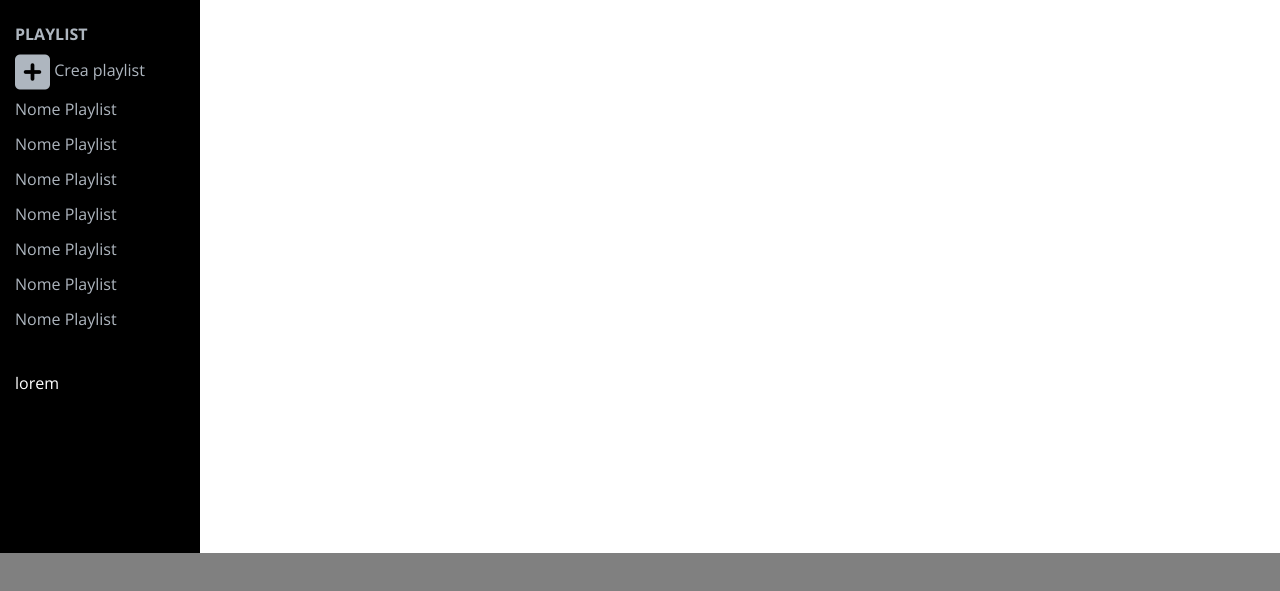
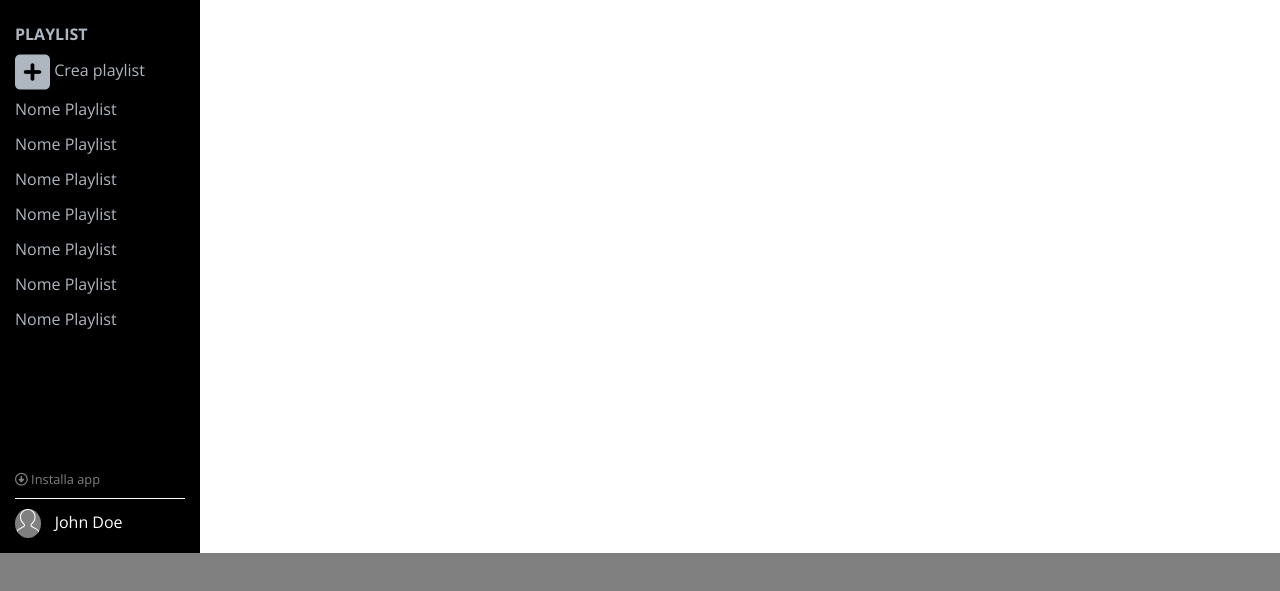
Before and after one commit to furvietto/html-css-spotifyweb, a plain HTML site: page index.html in a window 1280 px wide. Shown: the part 199-790 px from the top of the page. Drawn offline with nearby package versions, Linux system fonts and the light colour scheme.

Commit message:
add user nav

```diff
--- a/css/style.css
+++ b/css/style.css
@@ -53,11 +53,13 @@ header .upgrade button:hover {
 }
 /* nav */
 
+.nav-user-bot {
+    position: absolute;
+    bottom: 0;
+    left: 0;
+    color: white;
+}
 
-
-.h {
-    height: 280px;
-}
 
 .overflow {
     overflow: auto;
@@ -72,8 +74,8 @@ nav {
    z-index: 2;
    background-color: black;
    width: 200px;
-   height: 100vh;
-    padding: 15px 15px 88px 15px;
+   height: calc(100vh - 48px);
+    padding: 15px;
 }
 
 .logo-spotify {
@@ -91,6 +93,20 @@ nav a {
     text-decoration: none;
 }
 
+.user-nav {
+    margin-right: 10px;
+    width: 15%;
+    border-radius: 50%;
+    vertical-align: middle;
+    background-color: grey;
+}
+
+.download-app {
+    color: grey;
+    font-size: 0.8em;
+    padding-bottom: 10px;
+    border-bottom: 1px solid white;
+}
 /* hover */
 
 nav ul li:hover a{
@@ -99,6 +115,11 @@ nav ul li:hover a{
 
 nav ul li:hover svg {
     filter: invert(1) brightness(100);
+}
+
+.nav-user-bot:hover .download-app {
+    color: white;
+    cursor: pointer;
 }
 
 
@@ -119,10 +140,26 @@ ul {
     background-color: blue;
 }
 
+/* position */
+
+.position-r {
+    position: relative;
+}
+
 /* margin */
+
+.mar-top-10 {
+    margin-top: 10px;
+}
 
 .mar-bot-20 {
     margin-bottom: 20px;
+}
+
+/* height */
+
+.h-100 {
+    height: 100%;
 }
 
 /* font-size  */
@@ -131,6 +168,9 @@ ul {
     font-size: 40px;
     vertical-align: middle;
 }
+
+
+
 
 /* footer */
 
--- a/index.html
+++ b/index.html
@@ -33,6 +33,7 @@
     <!-- main -->
     <main class="clearfix">
         <nav>
+            <div class="position-r h-100">
                 <img class="logo-spotify" src="img/logo.svg" alt="logo spotify">
                 <ul class="mar-bot-30">
                     <li><a href=""><svg viewBox="0 0 512 512" xmlns="http://www.w3.org/2000/svg">
@@ -53,13 +54,14 @@
                     <li>
                         <a href="">
                             <h4>PLAYLIST</h4>
-                    </a></li>
+                        </a>
+                    </li>
                     <li>
                         <a href=""><i class="font-s-40 fas fa-plus-square"></i> Crea playlist</a>
                     </li>
                 </ul>
 
-            <ul class="h overflow">
+                <ul class=" overflow">
                     <li><a href="">Nome Playlist</a> </li>
                     <li><a href="">Nome Playlist</a> </li>
                     <li><a href="">Nome Playlist</a> </li>
@@ -69,8 +71,21 @@
                     <li><a href="">Nome Playlist</a> </li>
                 </ul>
 
-            <div>
-                lorem
+                <div class="nav-user-bot">
+                    <div class="download-app">
+                        <i class="far fa-arrow-alt-circle-down"></i> Installa app
+                    </div>
+
+                    <div class="mar-top-10">
+                        <svg class="user-nav" viewBox="0 0 80 90" xmlns="http://www.w3.org/2000/svg">
+                            <title>User Icon</title>
+                            <path
+                                d="M67.74 61.78l-14.5-8.334c-.735-.422-1.24-1.145-1.385-1.98-.145-.835.088-1.685.638-2.33l5.912-6.93c3.747-4.378 5.81-9.967 5.81-15.737v-2.256c0-6.668-2.792-13.108-7.658-17.67C51.622 1.92 45.17-.386 38.392.054c-12.677.82-22.607 11.772-22.607 24.934v1.483c0 5.77 2.063 11.36 5.81 15.736l5.912 6.933c.55.644.783 1.493.638 2.33-.143.834-.648 1.556-1.383 1.98l-14.494 8.33C4.7 66.077 0 74.15 0 82.844v6.76h3.333v-6.76c0-7.5 4.055-14.46 10.59-18.174l14.5-8.334c1.597-.918 2.692-2.487 3.007-4.302.315-1.815-.19-3.66-1.387-5.06l-5.913-6.936c-3.23-3.775-5.01-8.594-5.01-13.57v-1.484c0-11.41 8.562-20.9 19.488-21.608 5.85-.377 11.415 1.61 15.67 5.598 4.26 3.992 6.605 9.404 6.605 15.24v2.254c0 4.976-1.778 9.796-5.01 13.57l-5.915 6.935c-1.195 1.4-1.7 3.246-1.386 5.06.313 1.816 1.41 3.385 3.008 4.303l14.507 8.338c6.525 3.71 10.58 10.67 10.58 18.17v6.76H80v-6.76c0-8.695-4.7-16.768-12.26-21.063z"
+                                fill="#ffffff" fill-rule="evenodd" />
+                        </svg> John Doe
+
+                    </div>
+                </div>
             </div>
         </nav>
 
```
Lines whose indentation alone changed are shown as unchanged.
